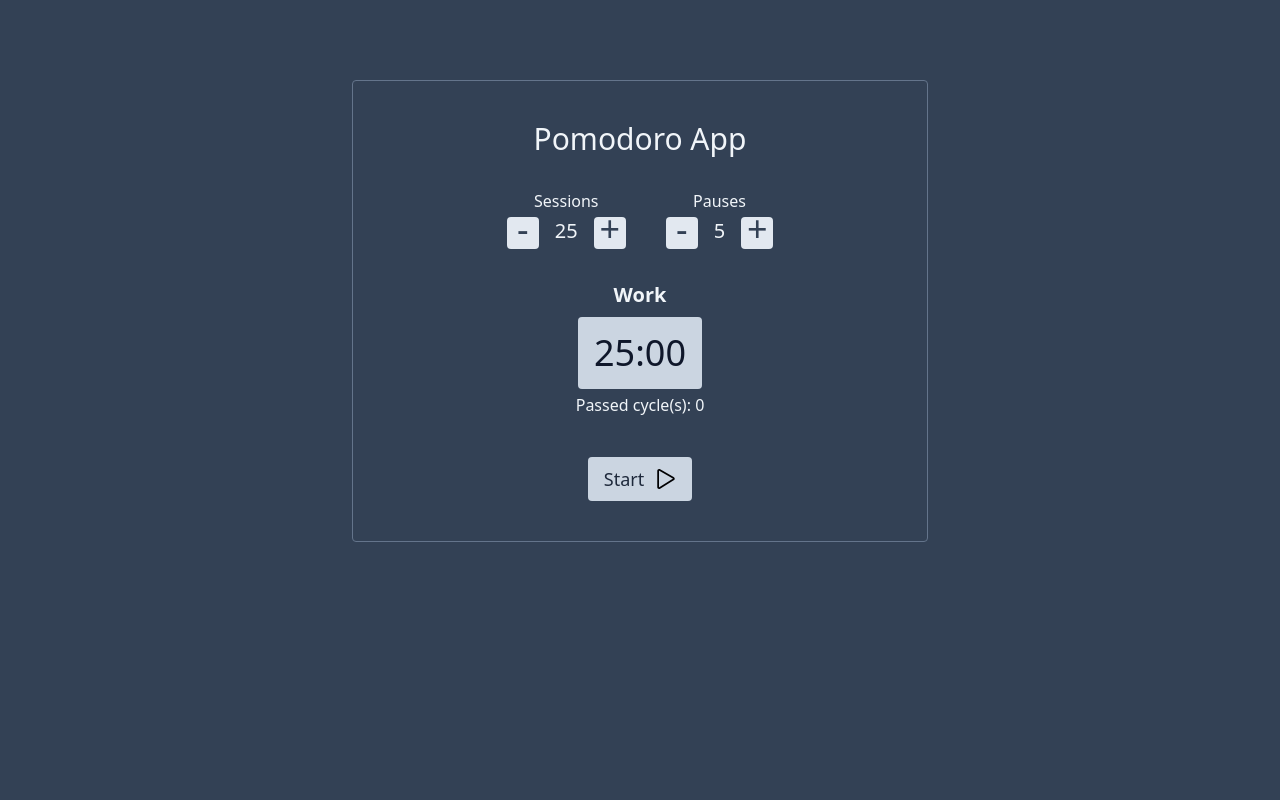
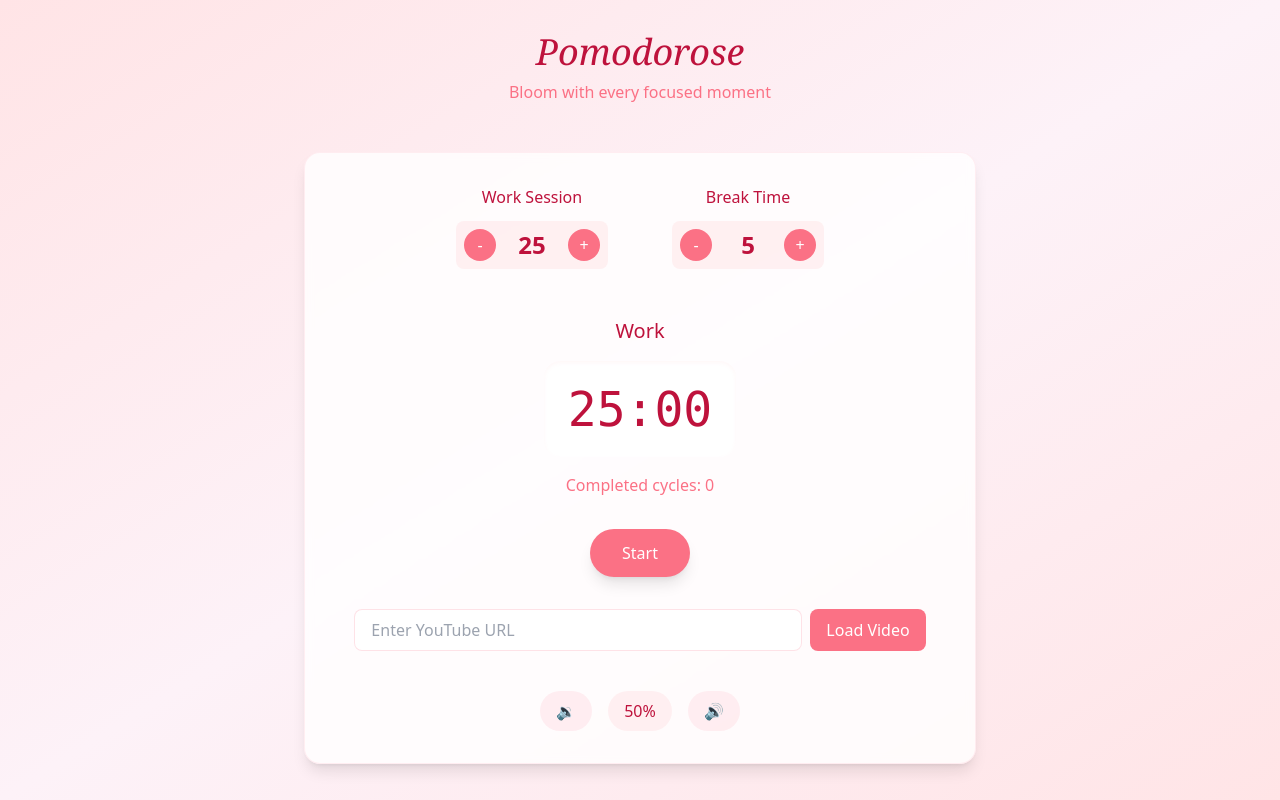
Before and after one commit to DaSoftDevApp/Pomodorose, a React (Vite) app: page / in a window 1280 px wide. Built offline with nearby package versions, Linux system fonts and the light colour scheme.

Commit message:
Added a VideoPlayer, elegantDesign

```diff
--- a/src/App.jsx
+++ b/src/App.jsx
@@ -1,5 +1,6 @@
 import UpdateTimeButton from "./components/UpdateTimeButton"
 import ToggleButton from "./components/ToggleButton"
+import VideoPlayer from "./components/VideoPlayer"
 import { useSelector } from "react-redux"
 import getFormattedValue from "./utils/getFormattedValue"
 
@@ -7,42 +8,69 @@ function App() {
   const chronoValues = useSelector(state => state.chrono)
 
   return (
-    <div className=" bg-slate-700 text-slate-100 pt-20 min-h-screen">
-      <div className="max-w-xl mx-auto border border-slate-500 p-10 rounded ">
-        <h1 className="text-3xl text-center mb-8">
-          Pomodoro App
+    <div className="min-h-screen bg-gradient-to-br from-rose-light via-cream to-rose-light p-8">
+      <div className="max-w-2xl mx-auto">
+        {/* Header */}
+        <h1 className="text-4xl text-center font-serif italic text-rose-dark mb-2">
+          Pomodorose
         </h1>
-        <div className="flex justify-center mb-8">
+        <p className="text-center text-rose mb-12 font-light">
+          Bloom with every focused moment
+        </p>
+
+        {/* Main Timer Card */}
+        <div className="bg-white/80 backdrop-blur-sm rounded-2xl p-8 shadow-lg border border-rose/10">
+
+          {/* Timer Controls */}
+          <div className="flex justify-center gap-16 mb-12">
             {/* Session block */}
-          <div className="mr-10">
-            <p className="mb-1 text-center">Sessions</p>
-            <div className="flex">
+            <div className="text-center">
+              <p className="mb-3 text-rose-dark font-medium">Work Session</p>
+              <div className="flex items-center bg-rose-light/50 rounded-lg p-2">
                 <UpdateTimeButton sign={"-"} type={"session"} />
-              <p className="mx-4 text-xl">{chronoValues.session.value / 60}</p>
+                <p className="mx-4 text-2xl text-rose-dark font-semibold min-w-[40px]">
+                  {chronoValues.session.value / 60}
+                </p>
                 <UpdateTimeButton sign={"+"} type={"session"} />
               </div>
             </div>
 
             {/* Pauses block */}
-          <div>
-            <p className="mb-1 text-center">Pauses</p>
-            <div className="flex">
+            <div className="text-center">
+              <p className="mb-3 text-rose-dark font-medium">Break Time</p>
+              <div className="flex items-center bg-rose-light/50 rounded-lg p-2">
                 <UpdateTimeButton sign={"-"} type={"pause"} />
-              <p className="mx-4 text-xl">{chronoValues.pause.value / 60}</p>
+                <p className="mx-4 text-2xl text-rose-dark font-semibold min-w-[40px]">
+                  {chronoValues.pause.value / 60}
+                </p>
                 <UpdateTimeButton sign={"+"} type={"pause"} />
               </div>
             </div>
           </div>
-        <p className="text-xl font-semibold text-center mb-2">
+
+          {/* Timer Display */}
+          <div className="text-center mb-8">
+            <p className="text-xl text-rose-dark mb-4">
               {chronoValues.displayedValue.heading}
             </p>
-        <p className="mb-1 flex justify-center">
-          <span className="text-4xl bg-slate-300 p-4 rounded text-slate-900">
+            <div className="inline-block bg-white rounded-2xl p-6 shadow-inner-rose">
+              <span className="text-5xl font-mono text-rose-dark">
                 {getFormattedValue(chronoValues.displayedValue.value)}
               </span>
+            </div>
+            <p className="mt-4 text-rose">
+              Completed cycles: <span className="font-medium">{chronoValues.cycles}</span>
             </p>
-        <p className="mb-10 text-center">Passed cycle(s): {chronoValues.cycles}</p>
+          </div>
+
+          {/* Controls */}
+          <div className="flex justify-center mb-8">
             <ToggleButton />
+          </div>
+
+          {/* Video Player */}
+          <VideoPlayer />
+        </div>
       </div>
     </div>
   )
--- a/src/components/ToggleButton.jsx
+++ b/src/components/ToggleButton.jsx
@@ -15,9 +15,11 @@ export default function ToggleButton() {
     }
   }
   return (
-    <button onClick={toggleChrono} className="px-4 py-2 text-slate-800 flex justify-center items-center mx-auto bg-slate-300 rounded hover:bg-slate-200">
-      <span className="mr-3 text-lg">{chronoValues.isPlaying ? "Reset" : "Start"}</span>
-      <img className="w-5" src={chronoValues.isPlaying ? reset : play} alt="" />
+    <button
+      onClick={toggleChrono}
+      className="bg-rose hover:bg-rose-dark text-white font-medium px-8 py-3 rounded-full transition-colors shadow-lg hover:shadow-xl"
+    >
+      {chronoValues.isPlaying ? "Pause" : "Start"}
     </button>
   )
 }
--- a/src/components/UpdateTimeButton.jsx
+++ b/src/components/UpdateTimeButton.jsx
@@ -12,8 +12,9 @@ export default function UpdateTimeButton({ sign, type }) {
   return (
     <button
       onClick={handleUpdate}
-      className='w-8 h-8 text-4xl text-slate-700 bg-slate-200 rounded flex justify-center items-center'>
-      <span className='relative bottom-1 pointer-events-none'>{sign}</span>
+      className="w-8 h-8 rounded-full flex items-center justify-center bg-rose text-white hover:bg-rose-dark transition-colors"
+    >
+      {sign}
     </button>
   )
 }
--- /dev/null
+++ b/src/components/VideoPlayer.jsx
@@ -0,0 +1,137 @@
+import { useEffect, useState } from 'react';
+import { useSelector } from 'react-redux';
+
+function VideoPlayer() {
+    const [videoUrl, setVideoUrl] = useState('');
+    const [player, setPlayer] = useState(null);
+    const [isReady, setIsReady] = useState(false);
+    const [volume, setVolume] = useState(50); // Default volume at 50%
+    const isPlaying = useSelector(state => state.chrono.isPlaying);
+
+    useEffect(() => {
+        // Load YouTube API
+        const tag = document.createElement('script');
+        tag.src = 'https://www.youtube.com/iframe_api';
+        const firstScriptTag = document.getElementsByTagName('script')[0];
+        firstScriptTag.parentNode.insertBefore(tag, firstScriptTag);
+
+        window.onYouTubeIframeAPIReady = () => {
+            createPlayer('');
+        };
+    }, []);
+
+    useEffect(() => {
+        if (player && isReady) {
+            try {
+                if (isPlaying) {
+                    player.playVideo();
+                } else {
+                    player.pauseVideo();
+                }
+            } catch (error) {
+                console.error('Error controlling video:', error);
+            }
+        }
+    }, [isPlaying, player, isReady]);
+
+    const createPlayer = (videoId) => {
+        const newPlayer = new window.YT.Player('youtube-player', {
+            height: '315',
+            width: '560',
+            videoId: videoId,
+            events: {
+                'onReady': onPlayerReady,
+                'onStateChange': onPlayerStateChange
+            }
+        });
+        setPlayer(newPlayer);
+    };
+
+    const onPlayerReady = (event) => {
+        setIsReady(true);
+        console.log('Player is ready');
+    };
+
+    const onPlayerStateChange = (event) => {
+        console.log('Player state changed:', event.data);
+    };
+
+    const handleUrlSubmit = (e) => {
+        e.preventDefault();
+        const videoId = extractVideoId(videoUrl);
+        if (videoId && player && isReady) {
+            player.loadVideoById(videoId);
+        }
+    };
+
+    const extractVideoId = (url) => {
+        const regExp = /^.*(youtu.be\/|v\/|u\/\w\/|embed\/|watch\?v=|&v=)([^#&?]*).*/;
+        const match = url.match(regExp);
+        return (match && match[2].length === 11) ? match[2] : null;
+    };
+
+    const handleVolumeChange = (direction) => {
+        if (player && isReady) {
+            try {
+                let newVolume;
+                if (direction === 'up') {
+                    newVolume = Math.min(100, volume + 10);
+                } else {
+                    newVolume = Math.max(0, volume - 10);
+                }
+                player.setVolume(newVolume);
+                setVolume(newVolume);
+            } catch (error) {
+                console.error('Error adjusting volume:', error);
+            }
+        }
+    };
+
+    return (
+        <div className="mt-8">
+            <form onSubmit={handleUrlSubmit} className="mb-6 flex justify-center gap-2">
+                <input
+                    type="text"
+                    value={videoUrl}
+                    onChange={(e) => setVideoUrl(e.target.value)}
+                    placeholder="Enter YouTube URL"
+                    className="px-4 py-2 rounded-lg border border-rose/20 text-rose-dark w-full max-w-md focus:outline-none focus:border-rose focus:ring-2 focus:ring-rose/20"
+                />
+                <button
+                    type="submit"
+                    className="bg-rose text-white px-4 py-2 rounded-lg hover:bg-rose-dark transition-colors"
+                >
+                    Load Video
+                </button>
+            </form>
+
+            <div className="flex justify-center">
+                <div id="youtube-player" className="rounded-lg overflow-hidden shadow-lg"></div>
+            </div>
+
+            <div className="flex justify-center items-center gap-4 mt-4">
+                <button
+                    onClick={() => handleVolumeChange('down')}
+                    className="bg-rose/10 hover:bg-rose/20 text-rose-dark px-4 py-2 rounded-full transition-colors"
+                    title="Decrease Volume"
+                >
+                    <span role="img" aria-label="decrease volume">🔉</span>
+                </button>
+
+                <div className="bg-rose-light/50 px-4 py-2 rounded-full min-w-[60px] text-center text-rose-dark">
+                    {volume}%
+                </div>
+
+                <button
+                    onClick={() => handleVolumeChange('up')}
+                    className="bg-rose/10 hover:bg-rose/20 text-rose-dark px-4 py-2 rounded-full transition-colors"
+                    title="Increase Volume"
+                >
+                    <span role="img" aria-label="increase volume">🔊</span>
+                </button>
+            </div>
+        </div>
+    )
+}
+
+export default VideoPlayer;
--- a/tailwind.config.js
+++ b/tailwind.config.js
@@ -4,7 +4,24 @@ export default {
     "./src/**/*.{js,ts,jsx,tsx}",
   ],
   theme: {
-    extend: {},
+    extend: {
+      colors: {
+        rose: {
+          light: '#FFE4E6',
+          DEFAULT: '#FB7185',
+          dark: '#BE123C',
+        },
+        cream: '#FDF2F8',
+        leaf: {
+          light: '#86EFAC',
+          DEFAULT: '#22C55E',
+          dark: '#15803D',
+        }
+      },
+      boxShadow: {
+        'inner-rose': 'inset 0 2px 4px 0 rgba(251, 113, 133, 0.06)',
+      }
+    },
   },
   plugins: [],
 }
```
Lines whose indentation alone changed are shown as unchanged.
